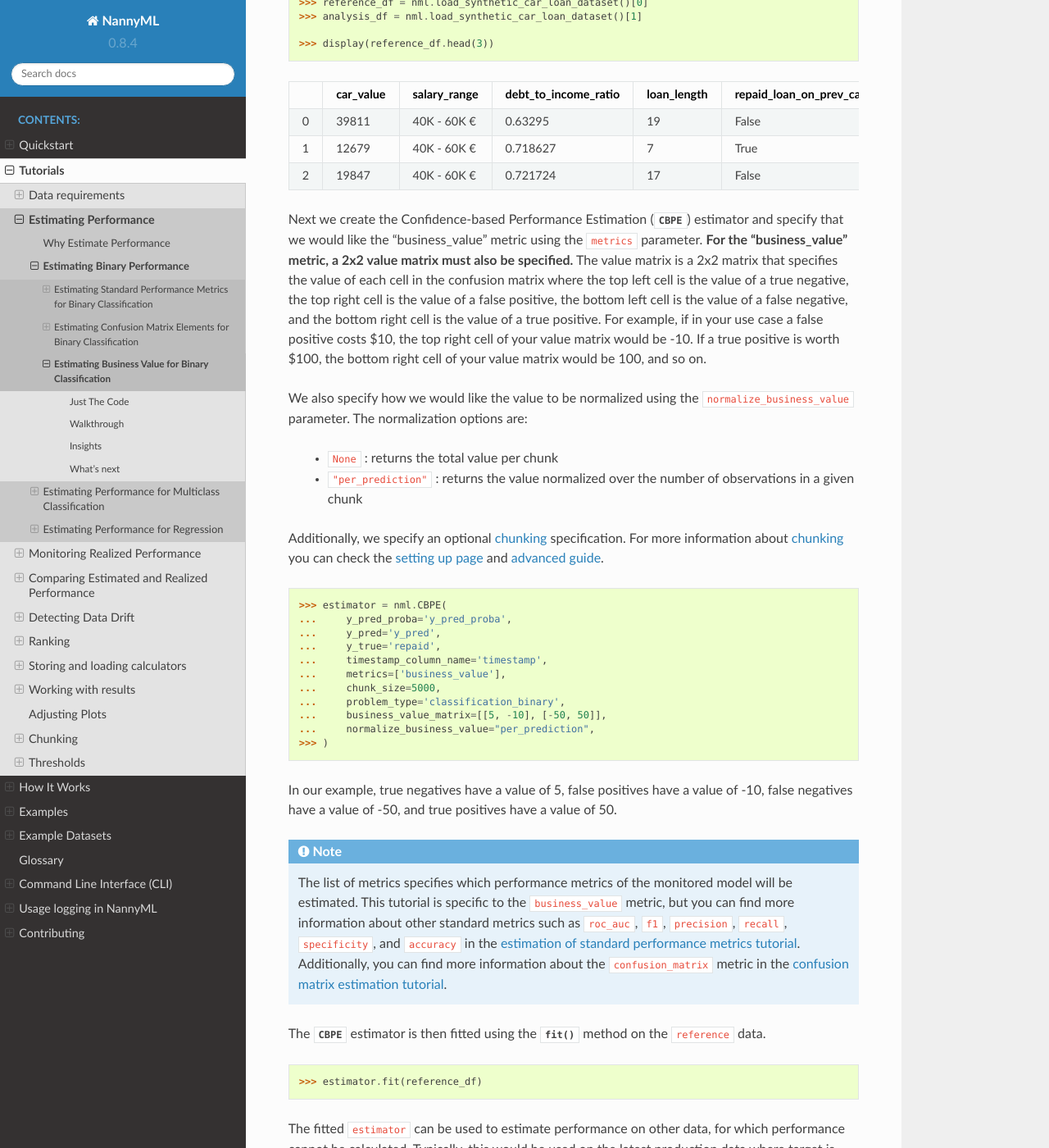
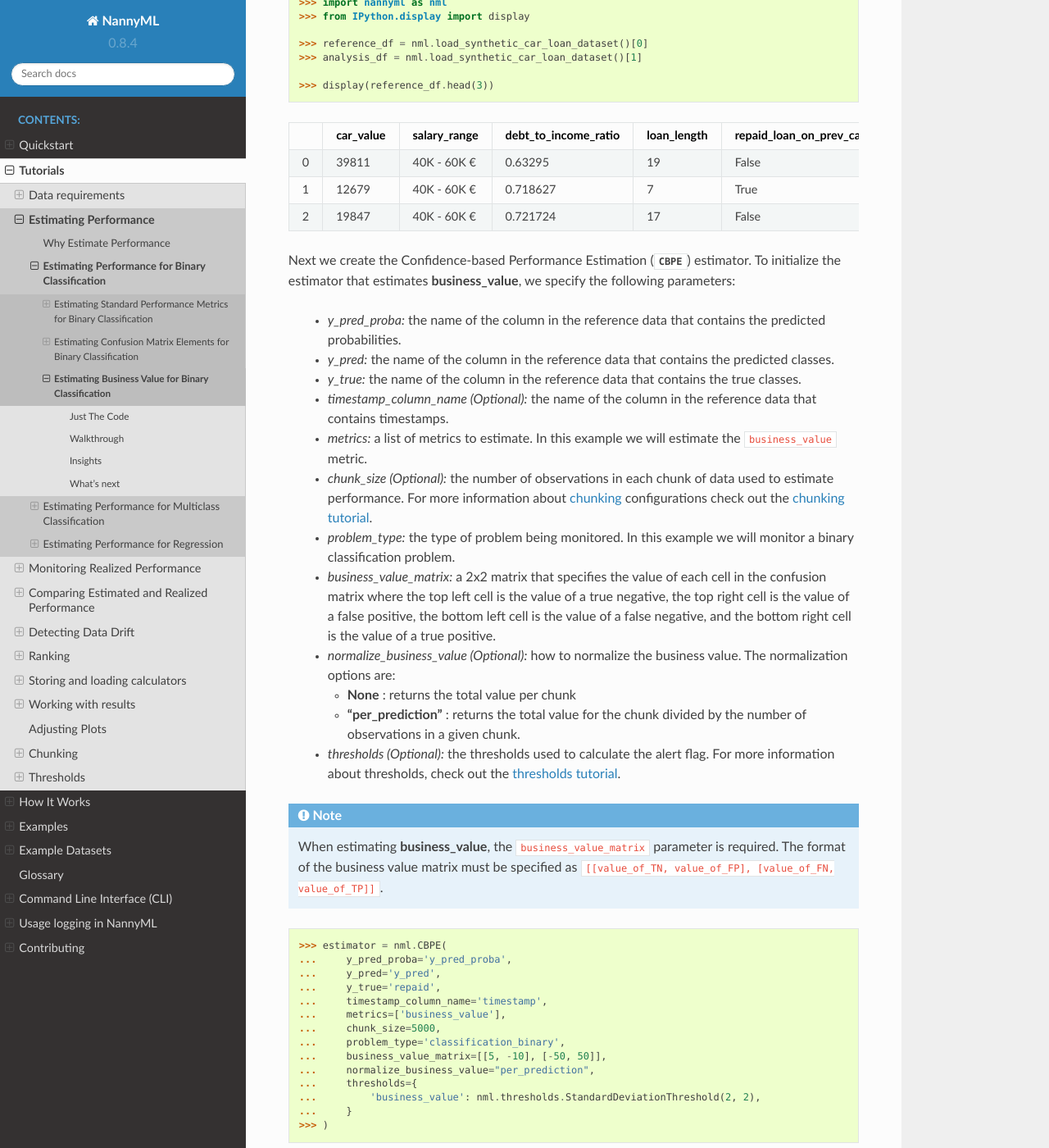
Before and after one commit to NannyML/nannyml, a Sphinx documentation site: the page built from docs/tutorials/performance_estimation/binary_performance_estimation/business_value_estimation.rst, in a window 1280 px wide and 1400 px high, scrolled down 1366 px. Shown: the whole window at 82% size. Built offline with Sphinx 7.4.7 and the Read the Docs theme 2.0.0, drawn with Linux system fonts in a browser that asks for light colours; pages that are not in the unit, such as notebooks, are missing from menus; some of the changed text lies outside the part shown.

Commit message:
business value est tutorial updates

```diff
--- a/docs/tutorials/performance_estimation/binary_performance_estimation.rst
+++ b/docs/tutorials/performance_estimation/binary_performance_estimation.rst
@@ -1,8 +1,8 @@
 .. _binary-performance-estimation:
 
-============================================
-Estimating Binary Performance
-============================================
+================================================
+Estimating Performance for Binary Classification
+================================================
 
 .. toctree::
    :maxdepth: 2
--- a/docs/tutorials/performance_estimation/binary_performance_estimation/business_value_estimation.rst
+++ b/docs/tutorials/performance_estimation/binary_performance_estimation/business_value_estimation.rst
@@ -44,51 +44,46 @@
 
 Next we create the Confidence-based Performance Estimation
 (:class:`~nannyml.performance_estimation.confidence_based.cbpe.CBPE`)
-estimator and specify that we would like the "business_value"
-metric using the ``metrics`` parameter. **For the "business_value"
-metric, a 2x2 value matrix must also be specified.** The value matrix
-is a 2x2 matrix that specifies the value of each cell in the confusion
-matrix where the top left cell is the value of a true negative, the
-top right cell is the value of a false positive, the bottom left cell
-is the value of a false negative, and the bottom right cell is the
-value of a true positive. For example, if in your use case a false
-positive costs $10, the top right cell of your value matrix would be
--10. If a true positive is worth $100, the bottom right cell of your
-value matrix would be 100, and so on.
+estimator. To initialize the estimator that estimates **business_value**, we specify the following
+parameters:
 
-We also specify how we would
-like the value to be normalized using the
-``normalize_business_value`` parameter.
-The normalization options are:
+  - *y_pred_proba:* the name of the column in the reference data that
+    contains the predicted probabilities.
+  - *y_pred:* the name of the column in the reference data that
+    contains the predicted classes.
+  - *y_true:* the name of the column in the reference data that
+    contains the true classes.
+  - *timestamp_column_name (Optional):* the name of the column in the reference data that
+    contains timestamps.
+  - *metrics:* a list of metrics to estimate. In this example we
+    will estimate the ``business_value`` metric.
+  - *chunk_size (Optional):* the number of observations in each chunk of data
+    used to estimate performance. For more information about
+    :term:`chunking<Data Chunk>` configurations check out the :ref:`chunking tutorial<chunking>`.
+  - *problem_type:* the type of problem being monitored. In this example we
+    will monitor a binary classification problem.
+  - *business_value_matrix:* a 2x2 matrix that specifies the value of each
+    cell in the confusion matrix where the top left cell is the value
+    of a true negative, the top right cell is the value of a false
+    positive, the bottom left cell is the value of a false negative,
+    and the bottom right cell is the value of a true positive.
+  - *normalize_business_value (Optional):* how to normalize the business value.
+    The normalization options are:
 
-    * ``None`` : returns the total value per chunk
-    * ``"per_prediction"`` : returns the value normalized
-      over the number of observations in a given chunk
+    * **None** : returns the total value per chunk
+    * **"per_prediction"** :  returns the total value for the chunk divided by the number of observations
+      in a given chunk.
 
+  - *thresholds (Optional):* the thresholds used to calculate the alert flag. For more information about
+    thresholds, check out the :ref:`thresholds tutorial<thresholds>`.
 
-Additionally, we specify an
-optional :ref:`chunking<chunking>` specification. For more
-information about :term:`chunking<Data Chunk>` you can check
-the :ref:`setting up page<chunking>` and
-:ref:`advanced guide<chunk-data>`.
+.. note::
+    When estimating **business_value**, the ``business_value_matrix`` parameter is required. The format of the business value matrix
+    must be specified as ``[[value_of_TN, value_of_FP], [value_of_FN, value_of_TP]]``.
 
 .. nbimport::
     :path: ./example_notebooks/Tutorial - Estimating Business Value - Binary Classification.ipynb
     :cells: 3
-
-
-In our example, true negatives have a value of 5,
-false positives have a value of -10, false negatives have a value of -50,
-and true positives have a value of 50.
-
-.. note::
-  The list of metrics specifies which performance metrics of the monitored model will be estimated.
-  This tutorial is specific to the ``business_value`` metric, but you can find more information about
-  other standard metrics such as ``roc_auc``, ``f1``, ``precision``, ``recall``, ``specificity``,
-  and ``accuracy`` in the
-  :ref:`estimation of standard performance metrics tutorial<standard-metric-estimation>`. Additionally,
-  you can find more information about the ``confusion_matrix`` metric in the
-  :ref:`confusion matrix estimation tutorial<confusion-matrix-estimation>`.
 
 The :class:`~nannyml.performance_estimation.confidence_based.cbpe.CBPE`
 estimator is then fitted using the
@@ -117,36 +112,38 @@
 that was estimated:
 
  - ``value`` - the estimate of a metric for a specific chunk.
- - ``sampling_error`` - the estimate of the :term:`Sampling Error`.
+ - ``sampling_error`` - the estimate of the :term:`sampling error<Sampling Error>`.
  - ``realized`` - when ``target`` values are available for a chunk, the realized performance metric will also
    be calculated and included within the results.
- - ``upper_confidence_boundary`` and ``lower_confidence_boundary`` - These values show the :term:`Confidence Band` of the relevant metric
-   and are equal to estimated value +/- 3 times the estimated :term:`Sampling Error`.
+ - ``upper_confidence_boundary`` and ``lower_confidence_boundary`` - These values show the :term:`confidence band<Confidence Band>` of the relevant metric
+   and are equal to estimated value +/- 3 times the estimated :term:`sampling error<Sampling Error>`.
  - ``upper_threshold`` and ``lower_threshold`` - crossing these thresholds will raise an alert on significant
    performance change. The thresholds are calculated based on the actual performance of the monitored model on chunks in
    the ``reference`` partition. The thresholds are 3 standard deviations away from the mean performance calculated on
-   chunks.
-   They are calculated during ``fit`` phase.
+   the reference chunks.
+   The thresholds are calculated during ``fit`` phase.
  - ``alert`` - flag indicating potentially significant performance change. ``True`` if estimated performance crosses
    upper or lower threshold.
 
+These results can be also plotted. Our plots contains several key elements.
 
-
-These results can be also plotted. Our plot contains several key elements.
-
-* The purple dashed step plot shows the estimated performance in each chunk of the analysis period. Thick squared point
+* *The purple step plot* shows the estimated performance in each chunk of the analysis period. Thick squared point
   markers indicate the middle of these chunks.
 
-* The low-saturated purple area around the estimated performance indicates the :ref:`sampling error<estimation_of_standard_error>`.
+* *The low-saturated purple area* around the estimated performance in the analysis period corresponds to the :term:`confidence band<Confidence Band>` which is
+  calculated as the estimated performance +/- 3 times the estimated :term:`Sampling Error`.
 
-* The red horizontal dashed lines show upper and lower thresholds for alerting purposes.
+* *The blue step plot* shows the estimated performance in each chunk of the reference period. Thick squared point markers indicate
+  the middle of these chunks.
 
-* If the estimated performance crosses the upper or lower threshold an alert is raised which is indicated by a red,
-  diamond-shaped point marker in the middle of the chunk.
+* *The low-saturated blue area* around the estimated performance in the reference period corresponds to the :term:`confidence band<Confidence Band>` which is
+  calculated as the estimated performance +/- 3 times the estimated :term:`sampling error<Sampling Error>`.
 
-Description of tabular results above explains how the
-:term:`confidence bands<Confidence Band>` and thresholds are calculated. Additional information is shown in the hover (these are
-interactive plots, though only static views are included here).
+* *The gray vertical line* splits the reference and analysis periods.
+
+* *The red horizontal dashed lines* show upper and lower thresholds for alerting purposes.
+
+* *The red diamond-shaped point markers* in the middle of a chunk indicate that an alert has been raised. Alerts are caused by the estimated performance crossing the upper or lower threshold.
 
 .. nbimport::
     :path: ./example_notebooks/Tutorial - Estimating Business Value - Binary Classification.ipynb
@@ -154,14 +151,8 @@
 
 .. image:: ../../../_static/tutorials/performance_estimation/binary/tutorial-business-value-estimation-binary-car-loan-analysis-with-ref.svg
 
-
-* The right-hand side of the plot shows the estimated performance for the analysis period.
-
-* The solid grey vertical line splits the reference and analysis periods.
-
-* On the left-hand side of the line, the actual model performance (not estimation!) is plotted with a solid light blue
-  line. This facilitates comparison of the estimation against the reference period, and sets expectations on the
-  variability of the performance.
+Additional information such as the chunk index range and chunk date range (if timestamps were provided) is shown in the hover for each chunk (these are
+interactive plots, though only static views are included here).
 
 Insights
 --------
```
Also changed, not shown: docs/_static/tutorials/performance_estimation/binary/tutorial-business-value-estimation-binary-car-loan-analysis-with-ref.svg, docs/example_notebooks/Tutorial - Estimating Business Value - Binary Classification.ipynb.
